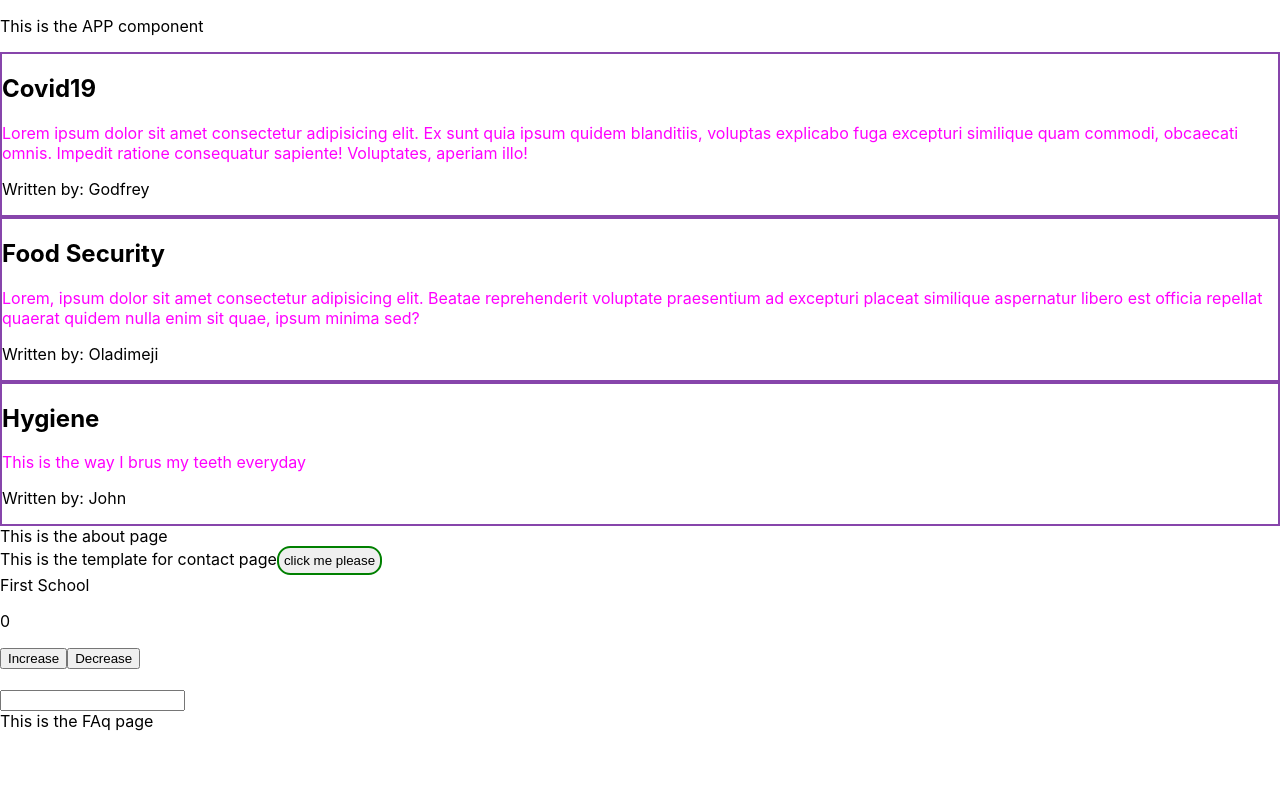
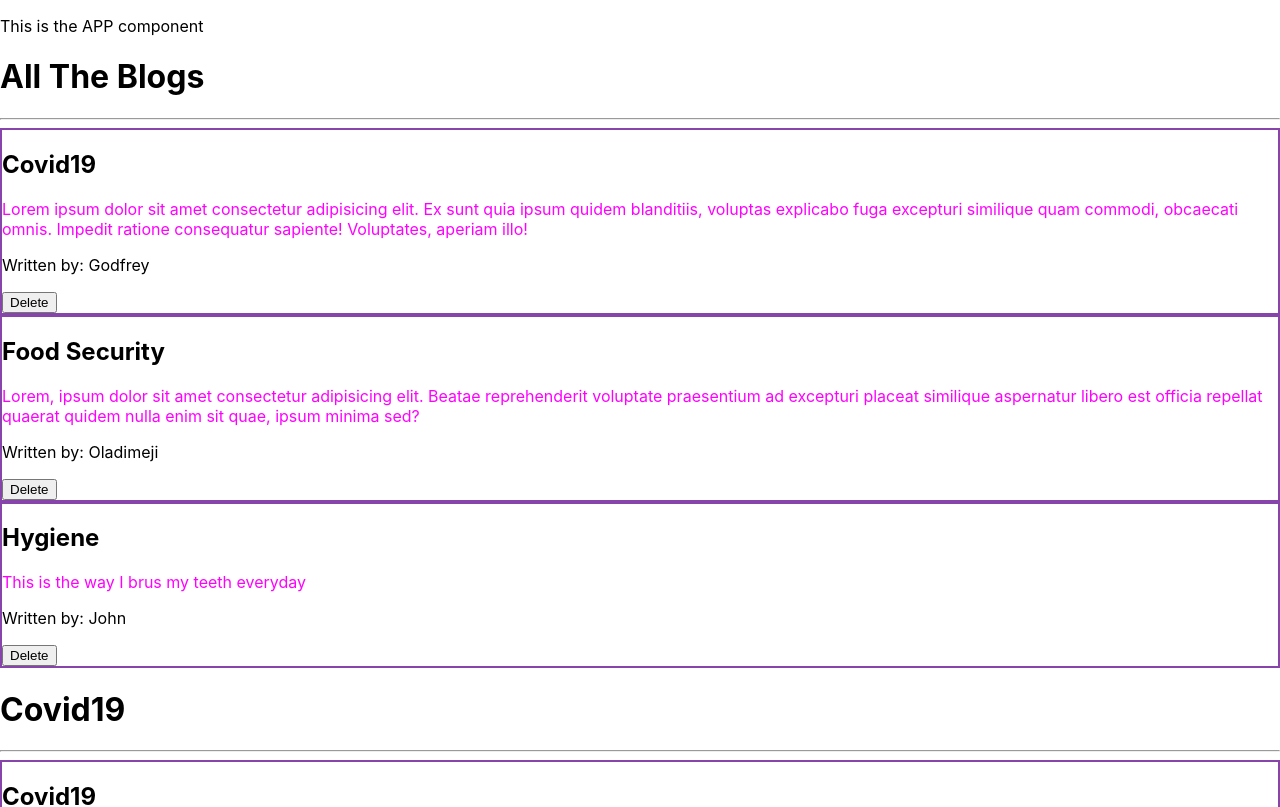
Before and after one commit to Bestbynature/superblog-repo, a React (Create React App) app: page / in a window 1280 px wide. Shown: the top 807 px of the page. Built offline with nearby package versions, Linux system fonts and the light colour scheme.

Commit message:
add function as a prop as well as reuse components

```diff
--- a/src/bloglist.js
+++ b/src/bloglist.js
@@ -1,11 +1,16 @@
-const BlogList = ({blogs}) => {
+const BlogList = ({blogs, title, handleDelete}) => {
+
+
+
   return (
     <div className="wrapper">
+      <h1>{title}</h1> <hr />
       {blogs.map((blog) => (
       <div className="blog-preview" key={blog.id}>
         <h2>{blog.title}</h2>
         <p className="body">{blog.body}</p>
         <p>Written by: {blog.author}</p>
+        <button onClick={() => handleDelete(blog.id)}>Delete</button>
       </div>
     ))}
     </div>
--- a/src/home.js
+++ b/src/home.js
@@ -2,6 +2,8 @@ import { useState } from "react";
 import BlogList from "./bloglist";
 
 const Home = () => {
+  // how to reuse components
+  // how to delete from an array
 
   const [blogs, setBlogs] = useState([
     {
@@ -23,9 +25,18 @@ const Home = () => {
       author: "John",
     },
   ]);
+
+  const handleDelete = (id) => {
+   const filteredBlogs = blogs.filter((blog)=> blog.id !== id) // true
+   setBlogs(filteredBlogs)
+  }
+
   return (
-    <BlogList blogs={blogs}/>
-   );
-}
+    <>
+      <BlogList blogs={blogs} title="All The Blogs" handleDelete={handleDelete} />
+      <BlogList blogs={blogs.filter((blog) => blog.title === "Covid19")} title="Covid19" />
+    </>
+  );
+};
 
 export default Home;
```
